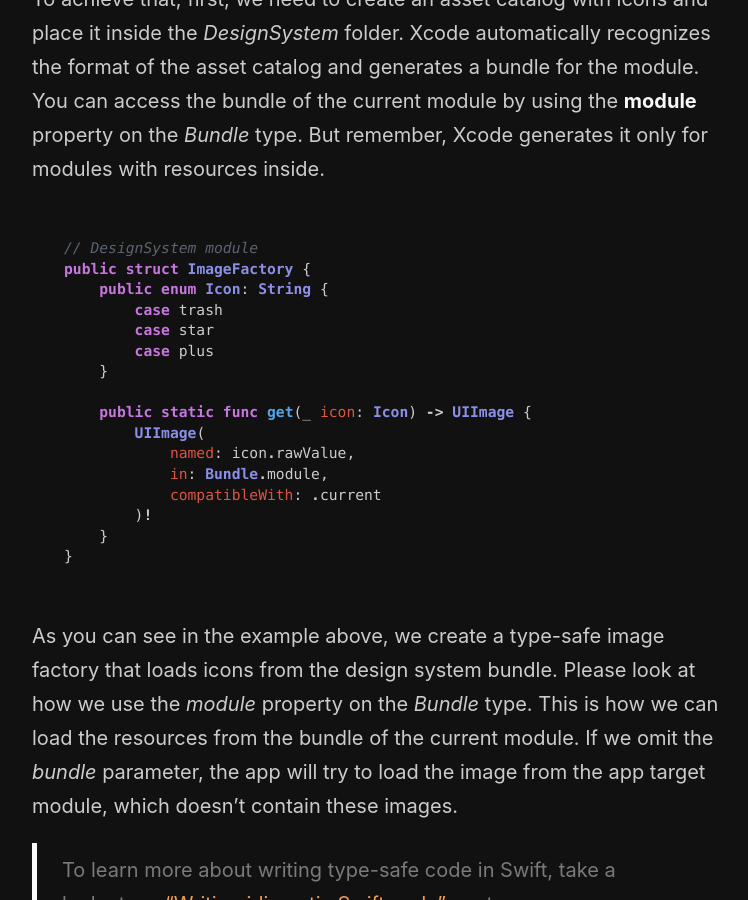
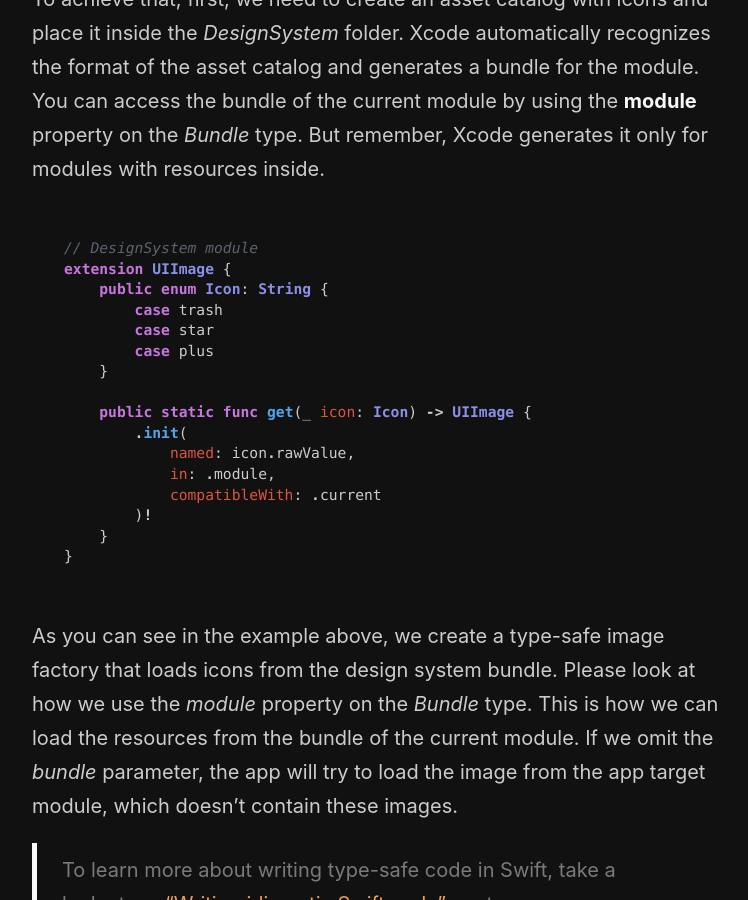
Before and after one commit to mecid/mecid.github.io, a Jekyll site: the page built from _posts/2022-01-26-microapps-architecture-in-swift-resources-and-localization.md, in a window 1280 px wide and 900 px high, scrolled down 1241 px. Shown: the whole window, without its empty margins (258-1006 px from the left). Built offline with Jekyll 4.4.1, drawn with Linux system fonts in a browser that asks for light colours.

Commit message:
code example in resources post updated

````diff
--- a/_posts/2022-01-26-microapps-architecture-in-swift-resources-and-localization.md
+++ b/_posts/2022-01-26-microapps-architecture-in-swift-resources-and-localization.md
@@ -29,7 +29,7 @@ To achieve that, first, we need to create an asset catalog with icons and place
 
 ```swift
 // DesignSystem module
-public struct ImageFactory {
+extension UIImage {
     public enum Icon: String {
         case trash
         case star
@@ -37,9 +37,9 @@ public struct ImageFactory {
     }
 
     public static func get(_ icon: Icon) -> UIImage {
-        UIImage(
+        .init(
             named: icon.rawValue,
-            in: Bundle.module,
+            in: .module,
             compatibleWith: .current
         )!
     }
````
